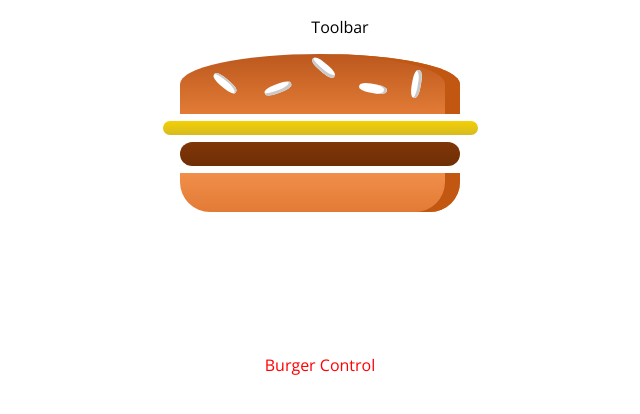
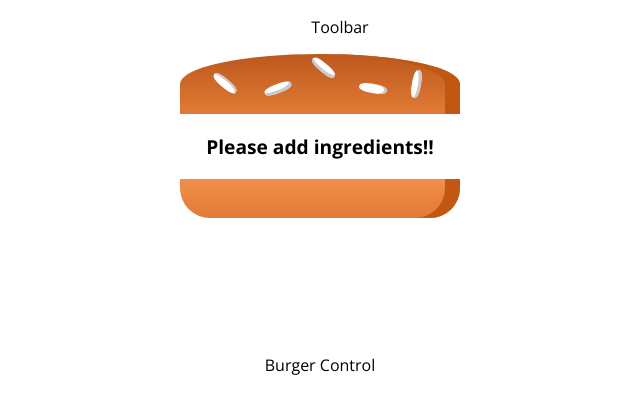
Before and after one commit to p-akash/burgerbuilderapp, a React (Create React App) app: page / in a window 1280 px wide. Shown: the top 414 px of the page, without its empty margins (320-960 px from the left). Built offline with nearby package versions, Linux system fonts and the light colour scheme.

Commit message:
add ingredients danamic

```diff
--- a/src/components/Burger/Burger.js
+++ b/src/components/Burger/Burger.js
@@ -2,11 +2,22 @@
 import classes from "./Burger.module.css";
 import BurgerIngredient from "./BurgerIngredient/BurgerIngredient";
 const burger = props => {
+  let transformedIngredients = Object.keys(props.ingredients)
+    .map(igKey => {
+      return [...Array(props.ingredients[igKey])].map((_, i) => {
+        return <BurgerIngredient key={igKey + i} type={igKey} />;
+      });
+    })
+    .reduce((arr, el) => {
+      return arr.concat(el);
+    }, []);
+  if (transformedIngredients.length === 0) {
+    transformedIngredients = <p>Please add ingredients!!</p>;
+  }
   return (
     <div className={classes.Burger}>
       <BurgerIngredient type="bread-top" />
-      <BurgerIngredient type="cheese" />
-      <BurgerIngredient type="meat" />
+      {transformedIngredients}
       <BurgerIngredient type="bread-bottom" />
     </div>
   );
--- a/src/components/Layout/Layout.module.css
+++ b/src/components/Layout/Layout.module.css
@@ -1,4 +1,3 @@
 .Content {
   margin-top: 16px;
-  color: red;
 }
--- a/src/container/BurgerBuilder/BurgerBuilder.js
+++ b/src/container/BurgerBuilder/BurgerBuilder.js
@@ -1,11 +1,18 @@
 import React, { Component } from "react";
 import Burger from "../../components/Burger/Burger";
 class BurgerBuilder extends Component {
-  state = {};
+  state = {
+    ingredients: {
+      salad: 0,
+      bacon: 0,
+      cheese: 0,
+      meat: 0
+    }
+  };
   render() {
     return (
       <React.Fragment>
-        <Burger />
+        <Burger ingredients={this.state.ingredients} />
         <div>Burger Control</div>
       </React.Fragment>
     );
```
